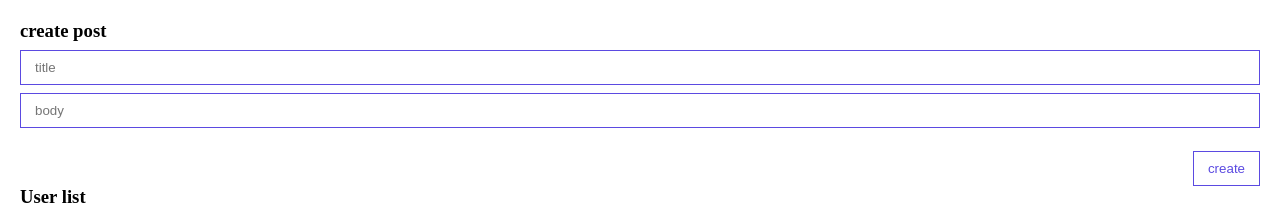
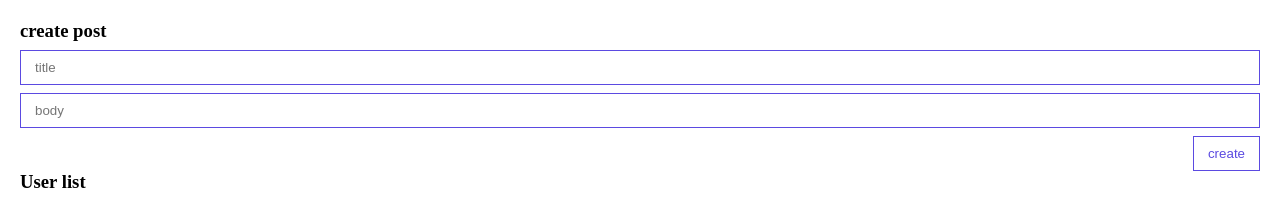
Before and after one commit to kxhcfk/vue-blog, a Vue app: page / in a window 1280 px wide. Shown: the top 207 px of the page. Built offline with nearby package versions, Linux system fonts and the light colour scheme.

Commit message:
feat: ui input component

```diff
--- a/src/components/PostForm.vue
+++ b/src/components/PostForm.vue
@@ -1,13 +1,14 @@
 <template>
   <form @submit.prevent>
     <h3>create post</h3>
-    <input v-model="post.title" class="input" type="text" placeholder="title">
-    <input v-model="post.body" class="input" type="text" placeholder="body">
-    <button class="btn" @click="createPost">create</button>
+    <my-input v-model="post.title" type="text" placeholder="title"/>
+    <my-input v-model="post.body" type="text" placeholder="body"/>
+    <my-button @click="createPost">create</my-button>
   </form>
 </template>
 
 <script>
+
 export default {
   data() {
     return {
@@ -38,22 +39,4 @@
   flex-direction: column;
   gap: 8px;
 }
-
-.input {
-  display: block;
-  width: 100%;
-  box-shadow: inset 0 0 0 1px #5b4ae1;
-  padding: 10px 15px;
-  border: 0;
-}
-
-.btn {
-  border: 0;
-  background: none;
-  align-self: flex-end;
-  margin-top: 15px;
-  padding: 10px 15px;
-  color: #5b4ae1;
-  box-shadow: inset 0 0 0 1px #5b4ae1;
-}
 </style>
--- /dev/null
+++ b/src/components/UI/MyInput.vue
@@ -0,0 +1,27 @@
+<template>
+  <input :value="modelValue" @input="updateInput" class="input" type="text">
+</template>
+
+<script>
+export default {
+  name: 'my-input',
+  props: {
+    modelValue: [String, Number],
+  },
+  methods: {
+    updateInput(e) {
+      this.$emit('update:modelValue', e.target.value)
+    }
+  }
+}
+</script>
+
+<style scoped>
+.input {
+  display: block;
+  width: 100%;
+  box-shadow: inset 0 0 0 1px #5b4ae1;
+  padding: 10px 15px;
+  border: 0;
+}
+</style>
--- /dev/null
+++ b/src/components/UI/index.js
@@ -0,0 +1,7 @@
+import MyButton from "@/components/UI/MyButton.vue";
+import MyInput from "@/components/UI/MyInput.vue";
+
+export default [
+    MyButton,
+    MyInput
+]
--- a/src/main.js
+++ b/src/main.js
@@ -1,6 +1,12 @@
 import { createApp } from 'vue'
 import App from './App.vue'
 
-const app = createApp(App)
+import components from './components/UI';
+
+const app = createApp(App);
+
+components.forEach(component => {
+    app.component(component.name, component);
+})
 
 app.mount('#app')
```
